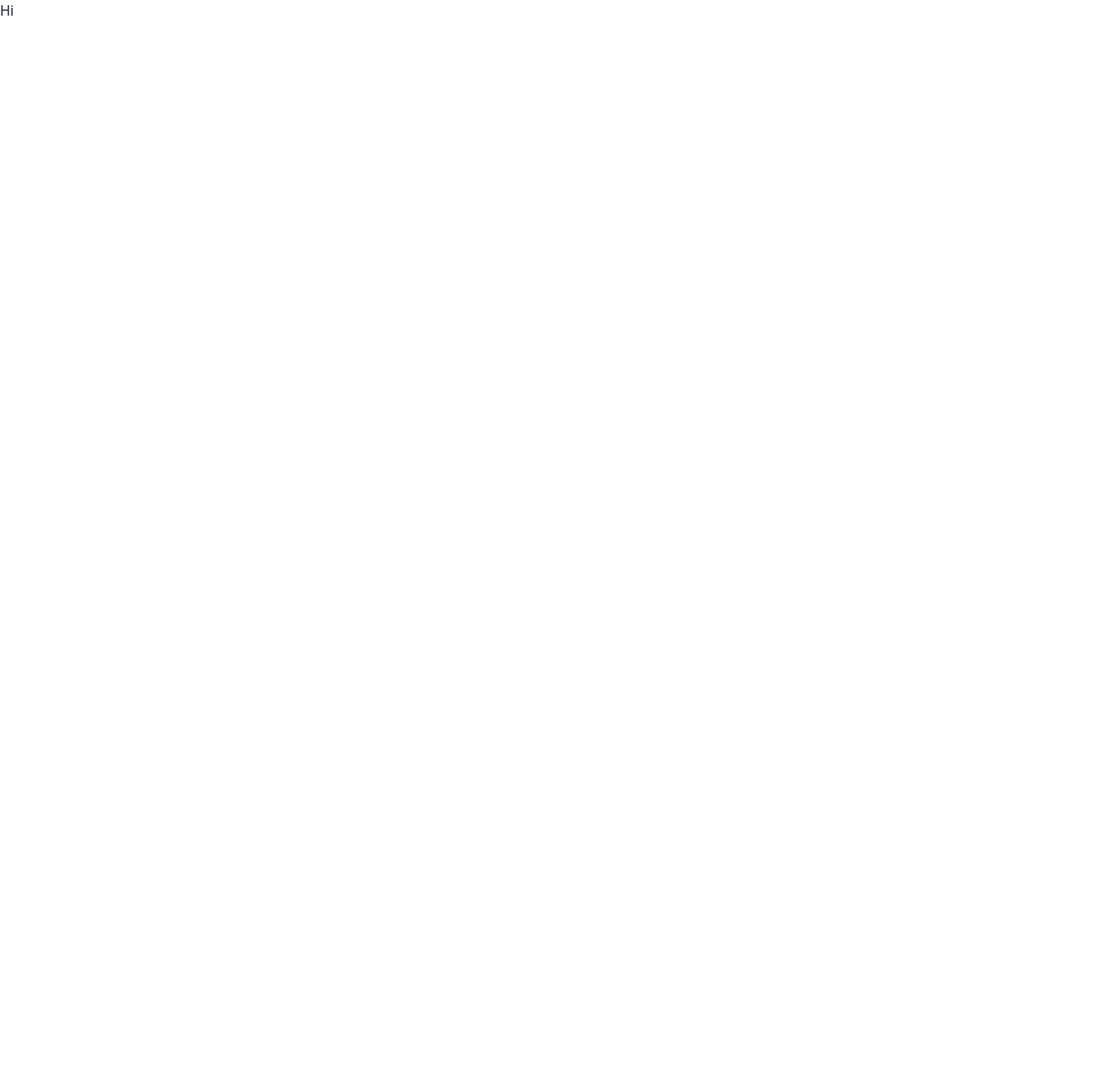
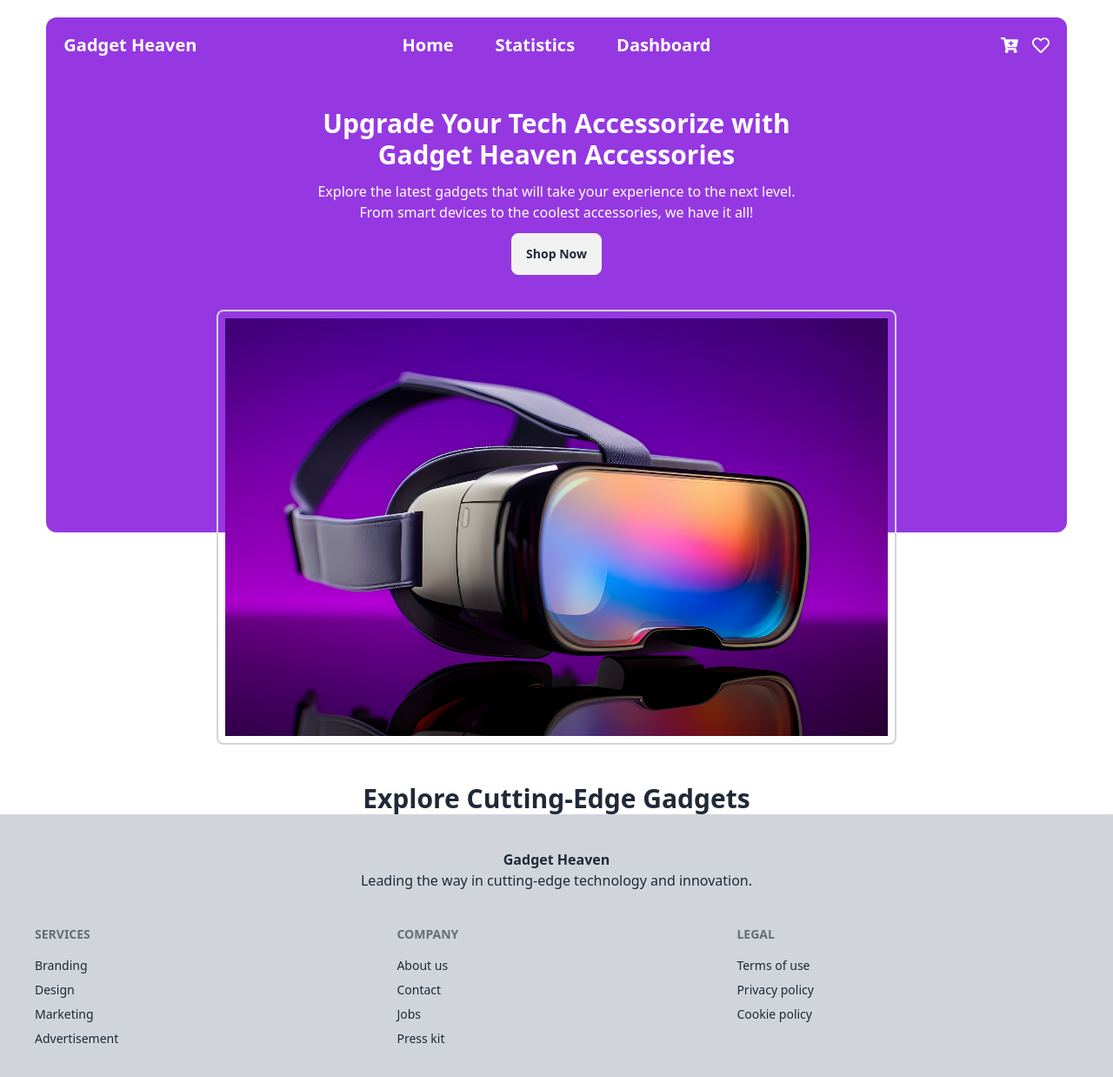
Before and after one commit to programming-hero-web-course-4/b10a8-gadget-heaven-munna516, a React (Vite) app: page / in a window 1280 px wide. Shown: the top 1238 px of the page at 87% size. Before the commit the page ends 800 px from the top, so only its background shows below. Built offline with nearby package versions, Linux system fonts and the light colour scheme.

Commit message:
nav and banner section done

```diff
--- a/package.json
+++ b/package.json
@@ -14,6 +14,7 @@
     "match-sorter": "^7.0.0",
     "react": "^18.3.1",
     "react-dom": "^18.3.1",
+    "react-icons": "^5.3.0",
     "react-router-dom": "^6.27.0",
     "sort-by": "^1.2.0"
   },
--- /dev/null
+++ b/src/Components/AllProducts.jsx
@@ -0,0 +1,15 @@
+
+const AllProducts = () => {
+    return (
+        <>
+            <div className="mt-72">
+                <h1 className="text-center font-bold text-3xl">Explore Cutting-Edge Gadgets</h1>
+
+                <div>
+                </div>
+            </div>
+        </>
+    );
+};
+
+export default AllProducts;
--- /dev/null
+++ b/src/Components/Banner.jsx
@@ -0,0 +1,19 @@
+import bannerImg from '../assets/banner.jpg'
+const Banner = () => {
+    return (
+        <>
+            <div className="bg-[#9538E2] text-center text-white pt-10 pb-64  rounded-bl-xl rounded-br-xl">
+                <div className="space-y-3">
+                    <h1 className="font-bold text-3xl w-1/2 mx-auto">Upgrade Your Tech Accessorize with Gadget Heaven Accessories</h1>
+                    <p className="w-1/2 mx-auto">Explore the latest gadgets that will take your experience to the next level. From smart devices to the coolest accessories, we have it all!</p>
+                    <button className="btn">Shop Now</button>
+                </div>
+                <div className='relative flex justify-center mt-10'>
+                    <img className='absolute rounded-lg w-2/3 h-[500px] border-2 border-gray-300 p-2 ' src={bannerImg} alt="" />
+                </div>
+            </div>
+        </>
+    );
+};
+
+export default Banner;
--- /dev/null
+++ b/src/Components/Footer.jsx
@@ -0,0 +1,39 @@
+
+const Footer = () => {
+    return (
+
+        <>
+            <div className="bg-gray-300 p-10">
+                <div className="text-center mb-10">
+                    <h1 className="font-bold">Gadget Heaven</h1>
+                    <p>Leading the way in cutting-edge technology and innovation.</p>
+                </div>
+                <footer className="footer">
+                    <nav>
+                        <h6 className="footer-title">Services</h6>
+                        <a className="link link-hover">Branding</a>
+                        <a className="link link-hover">Design</a>
+                        <a className="link link-hover">Marketing</a>
+                        <a className="link link-hover">Advertisement</a>
+                    </nav>
+                    <nav>
+                        <h6 className="footer-title">Company</h6>
+                        <a className="link link-hover">About us</a>
+                        <a className="link link-hover">Contact</a>
+                        <a className="link link-hover">Jobs</a>
+                        <a className="link link-hover">Press kit</a>
+                    </nav>
+                    <nav>
+                        <h6 className="footer-title">Legal</h6>
+                        <a className="link link-hover">Terms of use</a>
+                        <a className="link link-hover">Privacy policy</a>
+                        <a className="link link-hover">Cookie policy</a>
+                    </nav>
+                </footer>
+            </div>
+        </>
+
+    );
+};
+
+export default Footer;
--- /dev/null
+++ b/src/Components/Navbar.jsx
@@ -0,0 +1,50 @@
+import { NavLink } from "react-router-dom";
+import { FaCartPlus, FaRegHeart } from "react-icons/fa";
+
+
+const Navbar = () => {
+    return (
+        <div className="w-11/12 mx-auto mt-5">
+            <div className="navbar bg-[#9538E2] text-white px-5 rounded-tl-xl rounded-tr-xl">
+                <div className="navbar-start">
+                    <div className="dropdown">
+                        <div tabIndex={0} role="button" className="btn btn-ghost lg:hidden">
+                            <svg
+                                xmlns="http://www.w3.org/2000/svg"
+                                className="h-5 w-5"
+                                fill="none"
+                                viewBox="0 0 24 24"
+                                stroke="currentColor">
+                                <path
+                                    strokeLinecap="round"
+                                    strokeLinejoin="round"
+                                    strokeWidth="2"
+                                    d="M4 6h16M4 12h8m-8 6h16" />
+                            </svg>
+                        </div>
+                        <ul
+                            tabIndex={0}
+                            className="menu menu-sm dropdown-content bg-base-100 rounded-box z-[1] mt-3 w-52 p-2 shadow">
+                            <NavLink to='/'>Home</NavLink>
+                            <NavLink to='/statistics'>Statistics</NavLink>
+                            <NavLink to='/dashboard'>Dashboard</NavLink>
+                        </ul>
+                    </div>
+                    <NavLink to='/' className="text-xl font-bold">Gadget Heaven</NavLink>
+                </div>
+                <div className="navbar-center hidden lg:flex">
+                    <ul className="menu menu-horizontal px-1 gap-12 text-xl font-bold">
+                        <NavLink to='/'>Home</NavLink>
+                        <NavLink to='/statistics'>Statistics</NavLink>
+                        <NavLink to='/dashboard'>Dashboard</NavLink>
+                    </ul>
+                </div>
+                <div className="navbar-end gap-4 text-xl">
+                    <FaCartPlus /> <FaRegHeart />
+                </div>
+            </div>
+        </div>
+    );
+};
+
+export default Navbar;
--- a/src/Layout/MainLayout.jsx
+++ b/src/Layout/MainLayout.jsx
@@ -1,7 +1,15 @@
+import { Outlet } from "react-router-dom";
+import Navbar from "../Components/Navbar";
+import Footer from "../Components/Footer";
+
 const MainLayout = () => {
     return (
         <div>
-
+            <Navbar></Navbar>
+            <div className="min-h-[calc(100vh-392px)] w-11/12 mx-auto">
+                <Outlet></Outlet>
+            </div>
+            <Footer></Footer>
         </div>
     );
 };
--- a/src/Pages/Dashboard.jsx
+++ b/src/Pages/Dashboard.jsx
@@ -3,7 +3,7 @@ import React from 'react';
 const Dashboard = () => {
     return (
         <div>
-
+<h1>From Dashboard</h1>
         </div>
     );
 };
--- a/src/Pages/Home.jsx
+++ b/src/Pages/Home.jsx
@@ -1,9 +1,12 @@
 import React from 'react';
+import Banner from '../Components/Banner';
+import AllProducts from '../Components/AllProducts';
 
 const Home = () => {
     return (
         <div>
-
+            <Banner></Banner>
+            <AllProducts></AllProducts>
         </div>
     );
 };
--- a/src/Pages/Statistics.jsx
+++ b/src/Pages/Statistics.jsx
@@ -3,7 +3,7 @@ import React from 'react';
 const Statistics = () => {
     return (
         <div>
-
+            <h1>From Statistics</h1>
         </div>
     );
 };
```
Also changed, not shown: src/main.jsx (+22 -2 lines), 2 other files (tests, documents, lock files or other folders).
